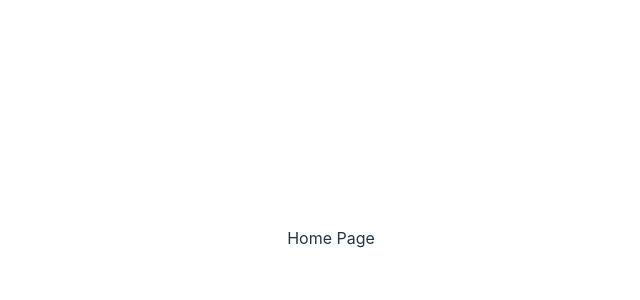
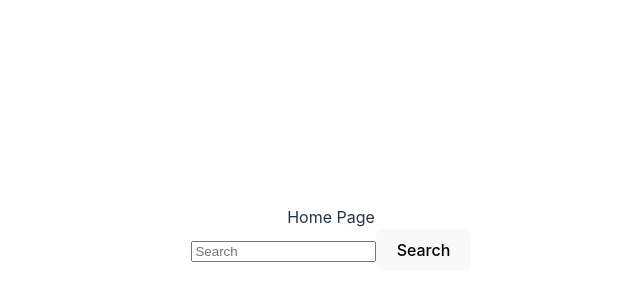
Before and after one commit to tylernh10/edp-capstone, a React (Vite) app in the folder react/: page / in a window 1280 px wide. Shown: the part 162-462 px from the top of the page, without its empty margins (309-949 px from the left). Built offline with nearby package versions, Linux system fonts and the light colour scheme.

Commit message:
mbasic search bar in home page nonfunctional

```diff
--- a/react/src/App.jsx
+++ b/react/src/App.jsx
@@ -23,6 +23,7 @@ function App() {
         <Routes>
           <Route exact path="/" element={<Home />} />
           <Route exact path="/login" element={<Login />} />
+          <Route path="/employee/:name" element={<Employee />} />
         </Routes>
       </Router>
     </>
--- a/react/src/components/Home.jsx
+++ b/react/src/components/Home.jsx
@@ -1,11 +1,16 @@
 import React from "react";
 import { useState, useEffect } from 'react';
 import { Link } from 'react-router-dom';
+
+import SearchBar from "./SearchBar";
 
 const Home = () => {
     return (
         <div>
             Home Page
+            <div>
+                <SearchBar />
+            </div>
         </div>
     )
 }
--- /dev/null
+++ b/react/src/components/SearchBar.jsx
@@ -0,0 +1,42 @@
+import React, { useState } from 'react';
+
+const SearchBar = (props) => {
+    const [searchTerm, setSearchTerm] = useState('');
+
+    const handleSubmit = (e) => {
+        e.preventDefault();
+        fetch(`${import.meta.env.VITE_SOCKS_API_URL}/search`, {
+            method: "POST",
+            body: JSON.stringify({ searchTerm }),
+            headers: {
+                "Content-Type": "application/json",
+            },
+        })
+            .then((response) => response.json())
+            .then((data) => {
+                // Handle the response data
+                props.setData(data);
+                console.log(data);
+            })
+            .catch((error) => {
+                // Handle any errors
+                console.error(error);
+            });
+    };
+
+    const handleChange = (e) => {
+        setSearchTerm(e.target.value);
+        console.log(searchTerm);
+    };
+
+    return (
+        <form className="d-flex" role="search" onSubmit={{}}>
+            <input className="form-control me-2" type="search"
+                placeholder="Search" aria-label="Search"
+                value={searchTerm} onChange={handleChange} />
+            <button className="btn btn-outline-success" type="submit">Search</button>
+        </form>
+    );
+};
+
+export default SearchBar;
```
